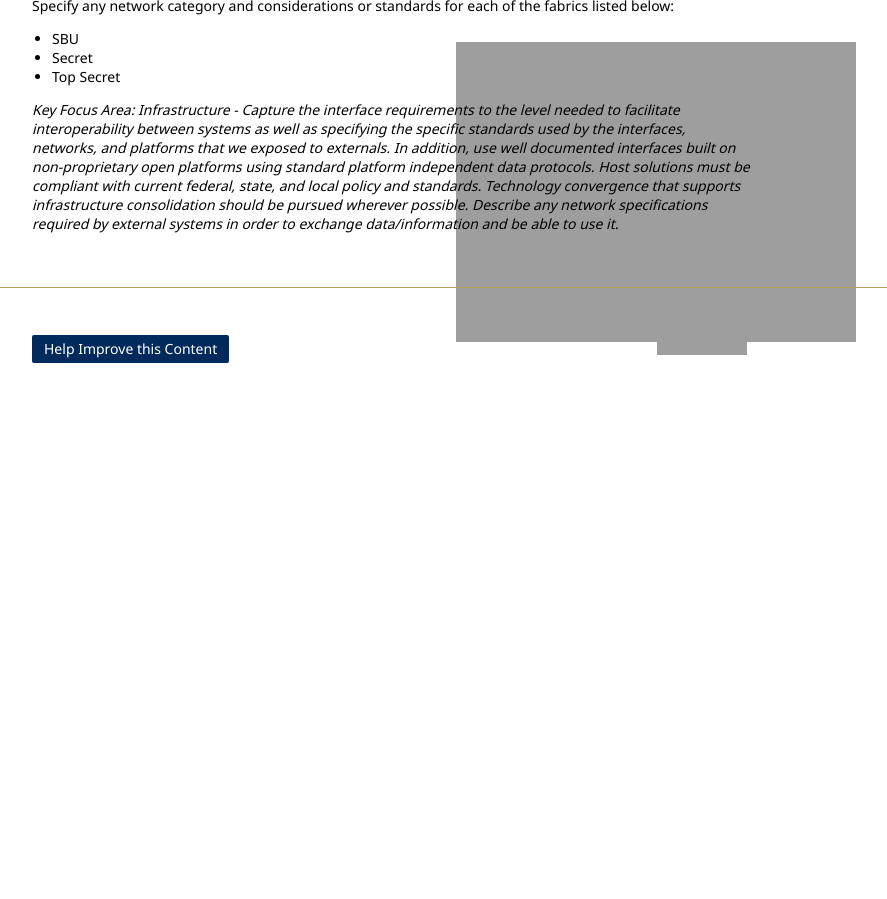
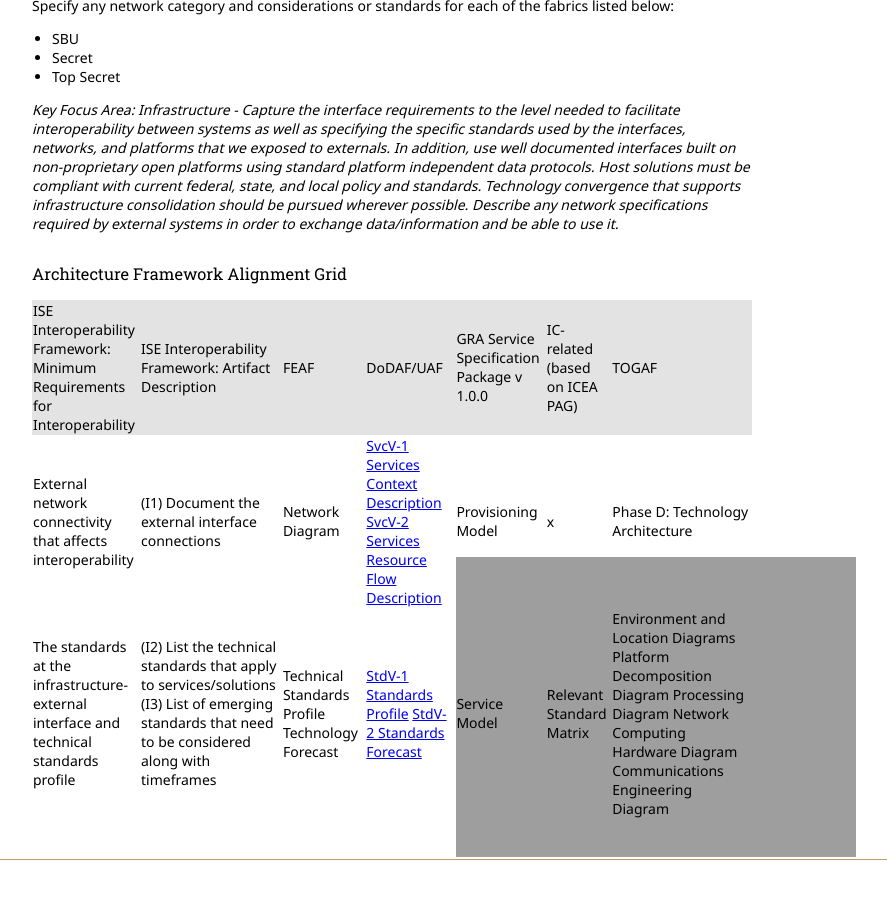
Before and after one commit to Project-Interoperability/project-interoperability.github.io, a Jekyll site: the page built from ref-arch-infrastructure.md, in a window 1280 px wide and 900 px high, scrolled down 519 px. Shown: the whole window, without its empty margins (248-1135 px from the left). Built offline with Jekyll 4.4.1, drawn with Linux system fonts in a browser that asks for light colours; nearby versions of some CDN libraries; before the commit the page ends 924 px from its top, so only the background shows below that; grey boxes are pictures that could not be loaded.

Commit message:
adding grid

```diff
--- a/ref-arch-infrastructure.md
+++ b/ref-arch-infrastructure.md
@@ -32,3 +32,9 @@
 * Top Secret
 
 *Key Focus Area: Infrastructure - Capture the interface requirements to the level needed to facilitate interoperability between systems as well as specifying the specific standards used by the interfaces, networks, and platforms that we exposed to externals. In addition, use well documented interfaces built on non-proprietary open platforms using standard platform independent data protocols. Host solutions must be compliant with current federal, state, and local policy and standards. Technology convergence that supports infrastructure consolidation should be pursued wherever possible. Describe any network specifications required by external systems in order to exchange data/information and be able to use it.*
+
+### Architecture Framework Alignment Grid
+
+| ISE Interoperability Framework: Minimum Requirements for Interoperability | ISE Interoperability Framework: Artifact Description | FEAF | DoDAF/UAF | GRA Service Specification Package v 1.0.0 | IC-related (based on ICEA PAG) | TOGAF |
+| External network connectivity that affects interoperability | (I1) Document the external interface connections | Network Diagram | [SvcV-1 Services Context Description](http://dodcio.defense.gov/dodaf20/dodaf20_services1.aspx) [SvcV-2 Services Resource Flow Description](http://dodcio.defense.gov/dodaf20/dodaf20_services2.aspx) | Provisioning Model | x | Phase D: Technology Architecture |
+| The standards at the infrastructure-external interface and technical standards profile | (I2) List the technical standards that apply to services/solutions (I3) List of emerging standards that need to be considered along with timeframes | Technical Standards Profile Technology Forecast | [StdV-1 Standards Profile](http://dodcio.defense.gov/dodaf20/dodaf20_stdv1.aspx) [StdV-2 Standards Forecast](http://dodcio.defense.gov/dodaf20/dodaf20_stdv2.aspx) | Service Model | Relevant Standard Matrix | Environment and Location Diagrams Platform Decomposition Diagram Processing Diagram Network Computing Hardware Diagram Communications Engineering Diagram |
```
